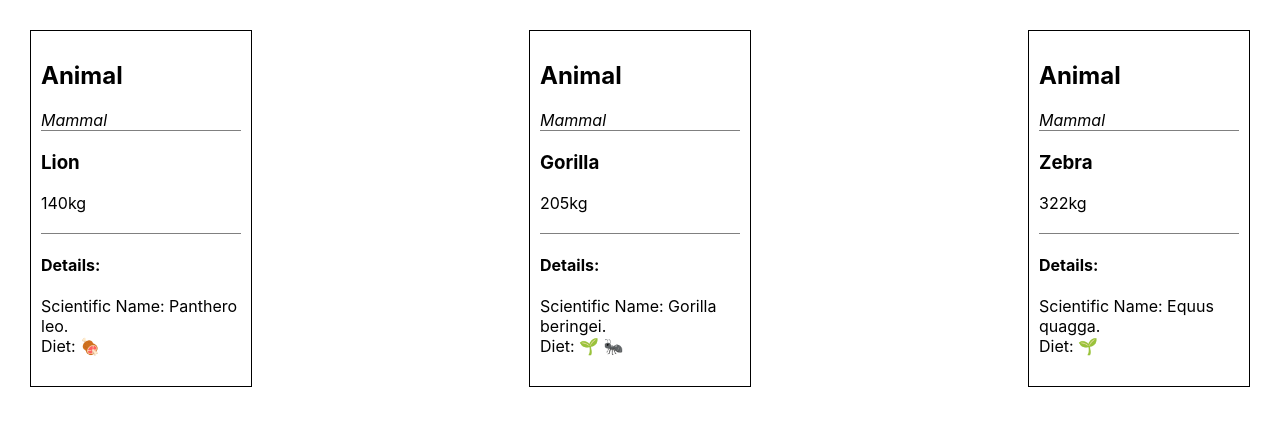
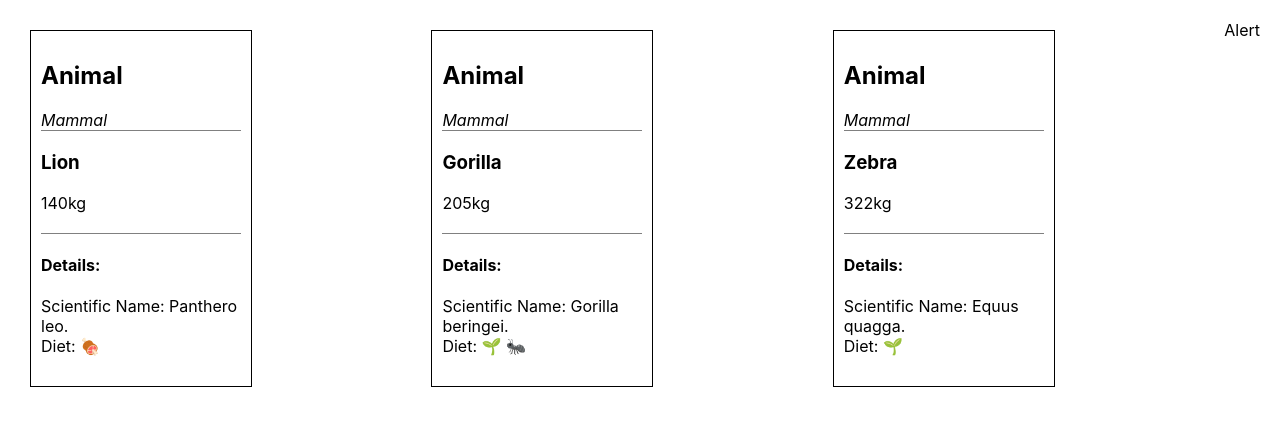
Before and after one commit to NedimRenesalis/Neds_Easy_React_Bootcamp, a React (Create React App) app in the folder neds_easy_react_bootcamp/: page / in a window 1280 px wide. Shown: the top 426 px of the page. Built offline with nearby package versions, Linux system fonts and the light colour scheme.

Commit message:
Requirements

```diff
--- /dev/null
+++ b/neds_easy_react_bootcamp/src/components/Alert/Alert.js
@@ -0,0 +1,5 @@
+import React from 'react';
+
+export default function Alert() {
+  return <div>Alert</div>
+}
--- a/neds_easy_react_bootcamp/src/components/App/App.js
+++ b/neds_easy_react_bootcamp/src/components/App/App.js
@@ -4,10 +4,12 @@ import './App.css';
 import animals from './data';
 import AnimalCard from '../AnimalCard/AnimalCard';
 
+import Alert from '../Alert/Alert';
+
 function App() {
   return (
     <div className="wrapper">
-      {animals.map(animal =>
+{animals.map(animal =>
         <AnimalCard
           diet={animal.diet}
           key={animal.name}
@@ -15,7 +17,9 @@ function App() {
           size={animal.size}
           scientificName={animal.scientificName}
         />
+
       )}
+<Alert />
     </div>
   );
 }
```
